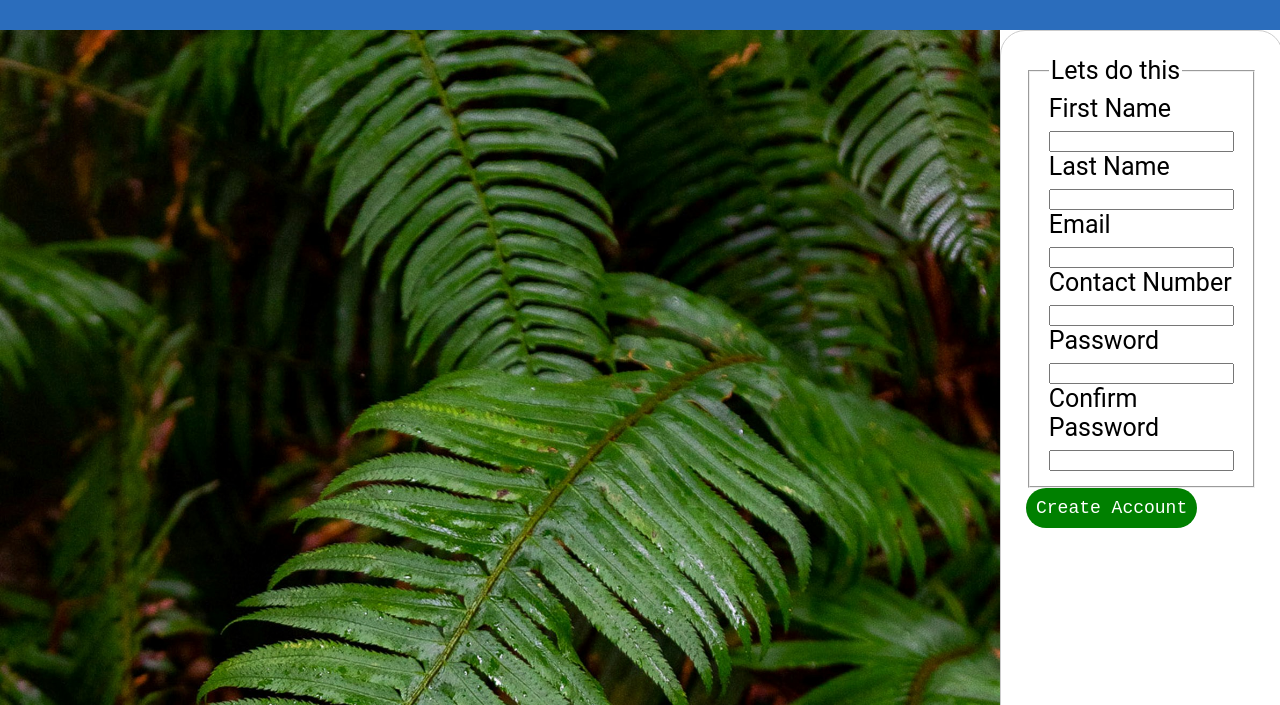
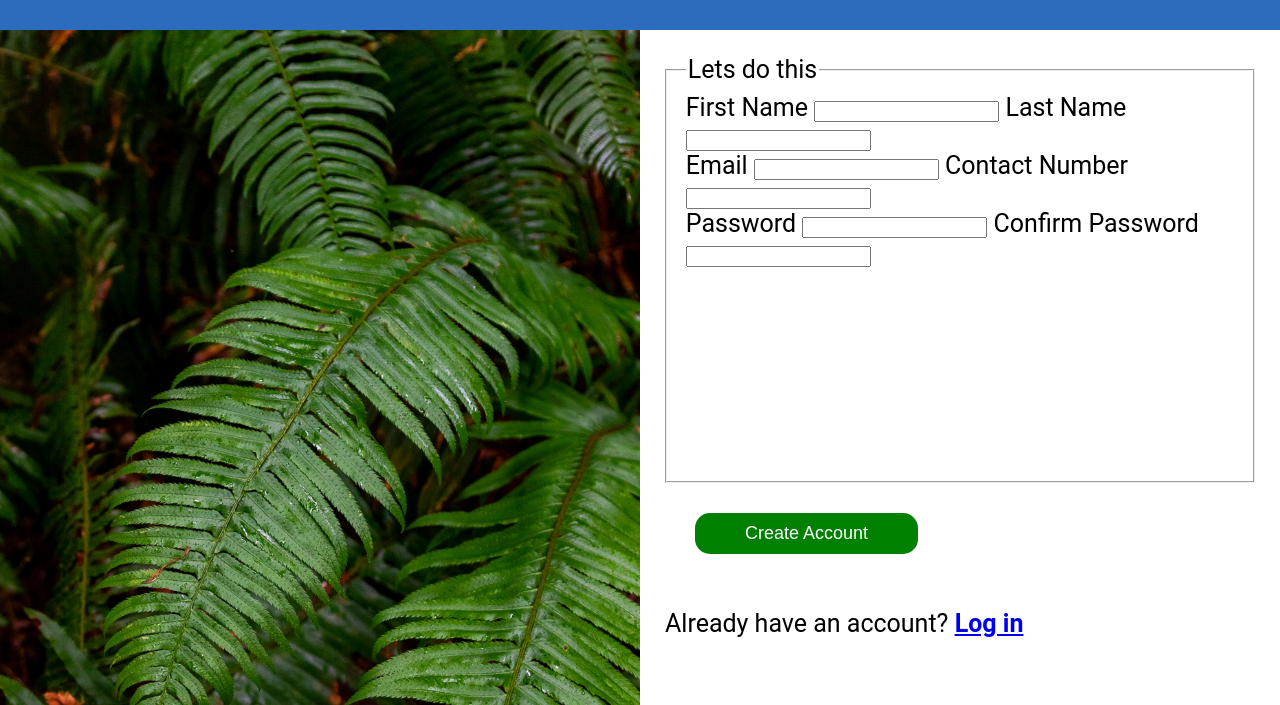
Before and after one commit to TKP888/form-odin, a plain HTML site: page index.html in a window 1280 px wide. Shown: the part 95-800 px from the top of the page. Drawn offline with Linux system fonts and the light colour scheme.

Commit message:
layout adjusted
looking better than previous but still needs adjusting

```diff
--- a/index.html
+++ b/index.html
@@ -18,22 +18,31 @@
 
       <fieldset>
             <legend>Lets do this</legend>
+
+           <div>
             <label for="first_name">First Name</label>
             <input type="text" id="first_name" name="first_name" required>
             <label for="last_name">Last Name</label>
             <input type="text" id="last_name" name="last_name" required>
+        </div>
+        <div>
             <label for="email">Email</label>
             <input type="email" id="user_mail" name="user_mail" required>
             <label for="number">Contact Number</label>
             <input type="tel" id="phone_number" name="phone_number">
+        </div>
+        <div>
             <label for="password">Password</label>
             <input type="password" id="password" name="password" required>
             <label for="password">Confirm Password</label>
             <input type="password" id="password" name="password"required>
+        </div>
         </fieldset>
 
 
         <button type="submit">Create Account</button>
+<!-- add real link to Log in -->
+        <p>Already have an account? <a href="./index.html">Log in</a></p>
 
 
 
--- a/styles.css
+++ b/styles.css
@@ -20,13 +20,14 @@ body {
 
 
 button {
-    border-radius: 25px;
+    border-radius: 15px;
     border: 2px black;
-    padding: 10px;
-    font-family: 'Courier New', Courier, monospace;
+    padding: 10px 50px 10px 50px;
+    font-family: Arial, Helvetica, sans-serif;
     font-size: large;
     color: white;
     background-color: green;
+    margin: 30px;
 }
 
 header{
@@ -41,18 +42,35 @@ color: white;
 }
 img {
 
-    max-width: 1000px;
-    height: auto;
+    max-width: 50%;
+    max-height: auto;
+    /* min-height: 50vh; */
     /* display: flex; */
 }
-
+fieldset{
+    min-height: 50vh;
+    max-height: 100vh;
+    width: auto;
+    margin: 0;
+    /* overflow: hidden; */
+    font-family: Roboto, sans-serif;
+    font-size: 25px;
+    /* margin: 30px; */
+    /* border: 2px solid black; */
+    display: flex;
+    flex-direction: column;
+    /* justify-content: space-between; */
+}
 form {
     /* Center the form on the page */
     margin: 0 auto;
-    width: auto;
+    width: 100%;
     /* Form outline */
     padding: 1em;
-    border: 1px solid #ccc;
-    border-radius: 1em;
+    /* border: 1px solid #ccc;
+    border-radius: 1em; */
   }
-}
+
+  a{
+    font-weight: bold;
+  }
```
